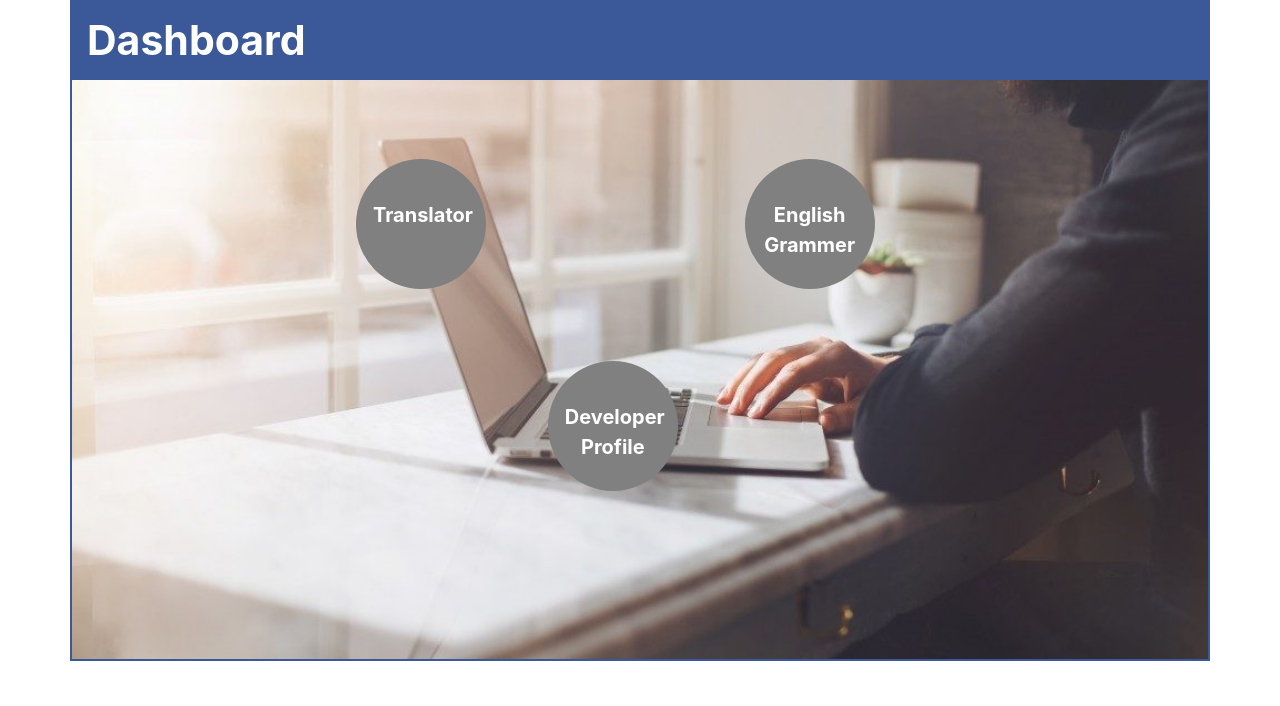
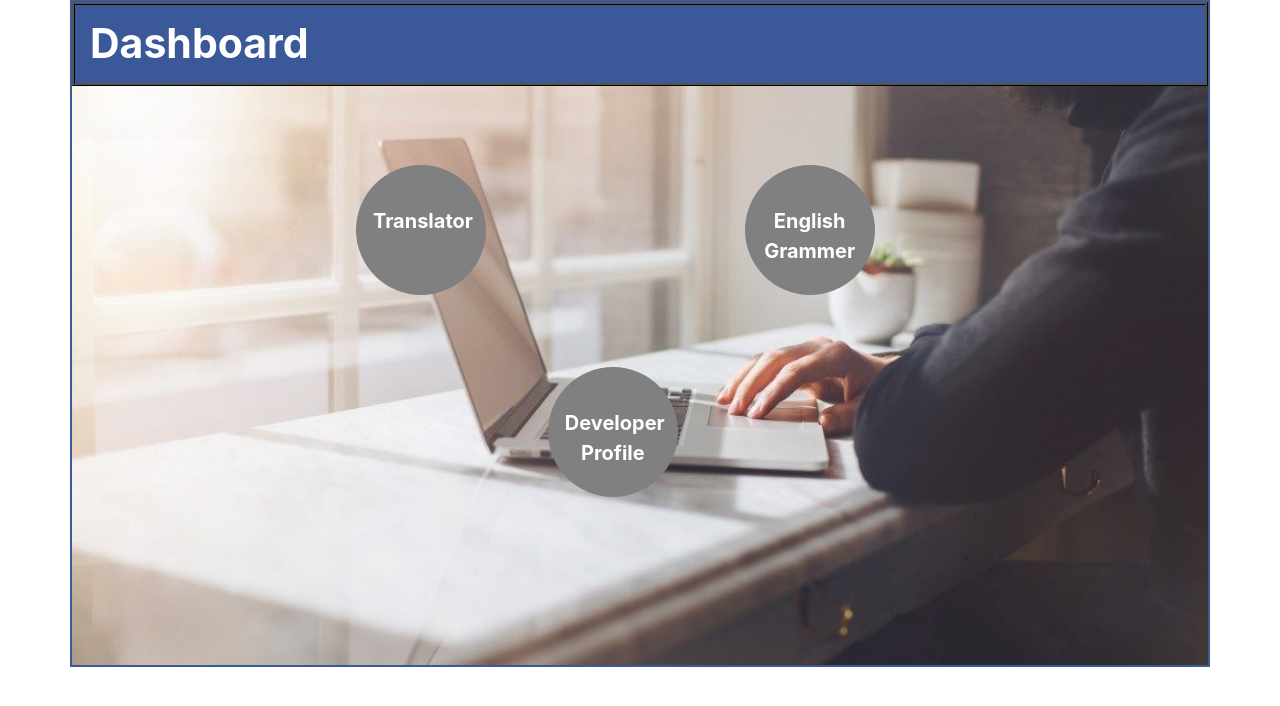
Before and after one commit to Shani0045/translator-2, a Flask app: page / in a window 1280 px wide. Shown: the top 706 px of the page. Run offline with Flask 2, Linux system fonts and the light colour scheme; some libraries are stand-ins or nearby versions.

Commit message:
Update main.html

```diff
--- a/templates/main.html
+++ b/templates/main.html
@@ -7,7 +7,7 @@
 	<link rel="stylesheet" type="text/css" href="{{url_for('static',filename='styles/bootstrap.css')}}">
 	<style type="text/css">
 		.container{border:2px solid #3b5998;background-image: url("{{url_for('static',filename='img/cm.jpg')}}");background-repeat: no-repeat;background-size:cover;}
-		.row-1{background-color:#3b5998;color:white;}
+		.row-1{background-color:#3b5998;color:white;border:3px solid;border-color:black;border-style:ridge;}
 		.mrq{border:3px solid black;}
 
 		.btn{border-radius: 180px;width: 130px;height:130px;padding-top:40px;font-weight: bold;background-color:gray;color:white;}
```
